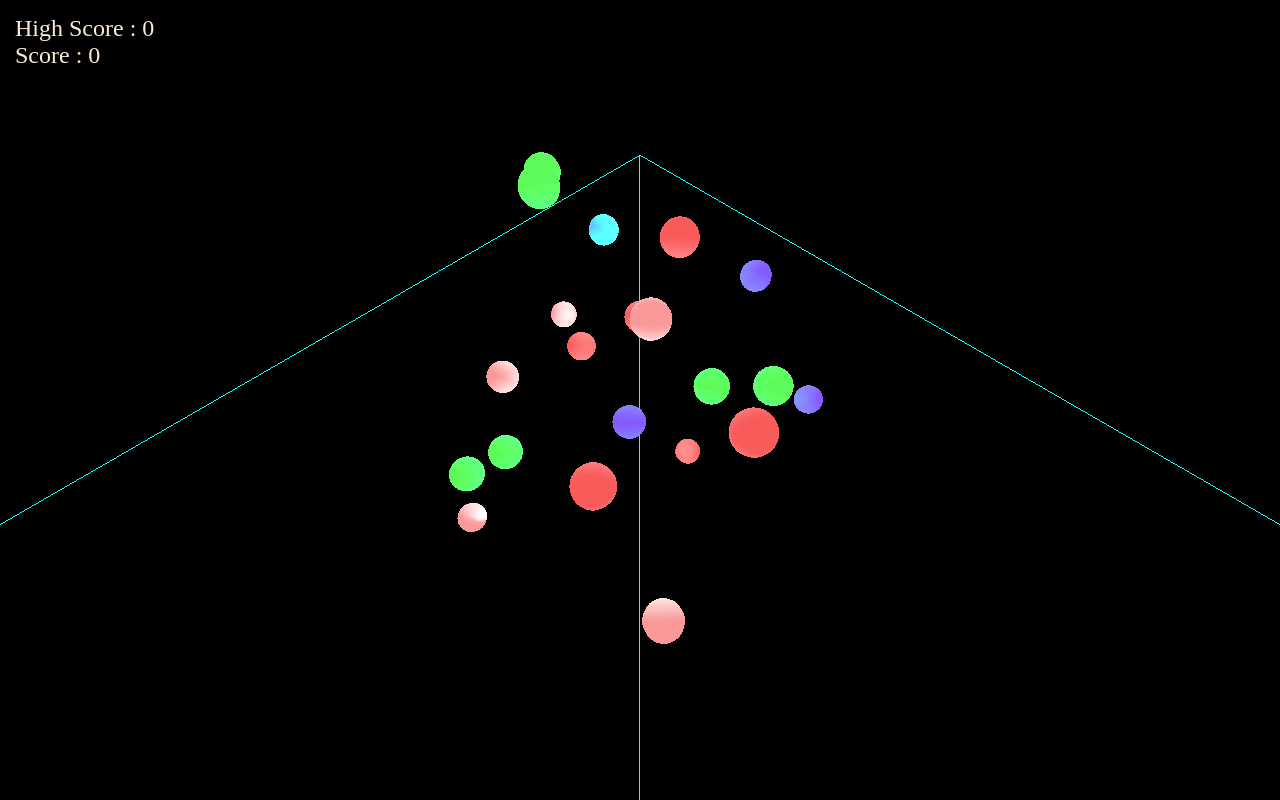
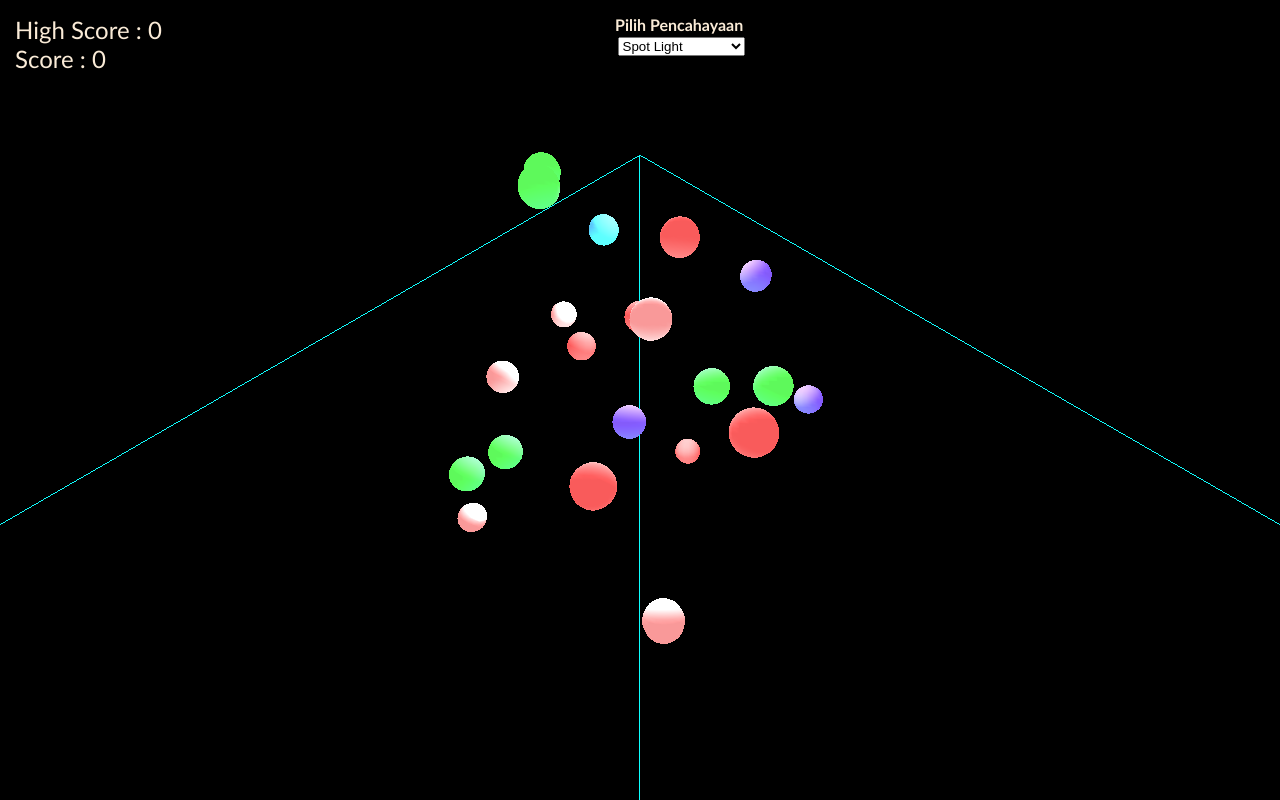
Before and after one commit to fikrisandi/Grafkom-D-Kelompok-4, a plain HTML site: page Tugas-Kelompok-4/index.html in a window 1280 px wide. Drawn offline with Linux system fonts and the light colour scheme.

Commit message:
Score by color geometry

```diff
--- a/Tugas-Kelompok-4/index.html
+++ b/Tugas-Kelompok-4/index.html
@@ -14,10 +14,21 @@
             padding: 0;
         }
         .scoreboard {
+            font-family: 'Optima';
             position: absolute;
             padding: 15px;
             font-size: 1.5rem;
             color: antiquewhite;
+        }
+        .lighting {
+            text-align:center;
+            position: absolute;
+            padding: 15px;
+            font-family: 'Optima';
+            font-weight: bold;
+            font-size: 25;
+            color: antiquewhite;
+            margin-left: 600px;
         }
     </style>
 </head>
@@ -25,6 +36,16 @@
     <div class="scoreboard">
         <p>High Score : <span id="highscore">0</span></p>
         <p>Score : <span id="score">0</span></p>
+    </div>
+    <div class="lighting">
+        <p>Pilih Pencahayaan</p>
+        <select name="light" id="light" style="margin: 2%;">
+            <option value="0">Spot Light</option>
+            <option value="1">Ambient Light</option>
+            <option value="2">Point Light</option>
+            <option value="3">Hemisphere Light</option>
+            <option value="4">Directional Light</option>
+        </select>
     </div>
 </body>
 </html>
@@ -37,17 +58,24 @@
         return x + from;
     };
 
+    const colorPink = 0xf99999;
+    const colorRed = 0xf95b5b;
+    const colorPurple = 0x845bf9;
+    const colorBlue = 0x5bc9f9;
+    const colorGreen = 0x5ef95b;
+
     let createCube = function() {
         let geometry = new THREE.SphereGeometry(2, 16, 16);
 
         // warna untuk sphere ada 5 jenis
         const colorList = [
-        0xf99999,
-        0xf95b5b,
-        0x845bf9,
-        0x5bc9f9,
-        0x5ef95b,
+        colorPink,
+        colorRed,
+        colorPurple,
+        colorBlue,
+        colorGreen,
         ];
+
         let color = colorList[Math.floor(randomInRange(0, 5))];
         let emissive = color + 0.05;
 
@@ -66,8 +94,8 @@
         scene.add(sphere);
     };
 
-    let scoreCorrect = 10;
-    let scoreWrong = -10;
+    // let scoreCorrect = 10;
+    // let scoreWrong = -10;
     let currentScore = 0;
     let highScore = 0;
     let elementScore = document.getElementById("score");
@@ -92,9 +120,44 @@
             selectedObject.push(intersects);
             originalColors.push(intersects[0].object.material.color.getHex());
 
-            console.log(intersects);
-            console.log(originalColors);
-            console.log(selectedObject);
+            // console.log(intersects);
+            // console.log(originalColors);
+            // console.log(selectedObject);
+
+            let colorObj = "0x" + intersects[0].object.material.color.getHexString();
+
+            if (colorObj == colorPink){
+                currentScore += 20;
+                console.log("Warna: " + colorObj);
+                console.log(currentScore);
+                elementScore.innerHTML = currentScore;
+            } else if(colorObj == colorRed){
+                currentScore -= 30;
+                console.log("Warna: " + colorObj);
+                console.log(currentScore);
+                elementScore.innerHTML = currentScore;
+            } else if(colorObj == colorPurple){
+                currentScore += 40;
+                console.log("Warna: " + colorObj);
+                console.log(currentScore);
+                elementScore.innerHTML = currentScore;
+            } else if(colorObj == colorBlue){
+                currentScore -= 10;
+                console.log("Warna: " + colorObj);
+                console.log(currentScore);
+                elementScore.innerHTML = currentScore;
+            } else if(colorObj == colorGreen){
+                currentScore += 30;
+                console.log("Warna: " + colorObj);
+                console.log(currentScore);
+                elementScore.innerHTML = currentScore;
+            }
+            else{
+                currentScore += 100;
+                console.log("Warna: " + colorObj);
+                console.log(currentScore);
+                elementScore.innerHTML = currentScore;
+            }
 
             selectedObject.forEach(object => {
                 object[0].object.geometry.dispose();
@@ -103,12 +166,6 @@
                 renderer.renderLists.dispose();
 
             });
-
-
-                    currentScore += scoreCorrect;
-                    console.log(currentScore);
-                    elementScore.innerHTML = currentScore;
-
 
             // kondisi objek yang dipilih lebih dari satu
             // if(selectedObject.length > 1 ) {
@@ -177,6 +234,37 @@
         setTimeout(generateCube, speed);
     }
 
+    let lightingEffect = function(){
+        const spot = new THREE.SpotLight(0xffffff, 0.8);
+        spot.position.set(3, 30, 3);
+        const ambient = new THREE.AmbientLight(0xffffff, 0.8);
+        ambient.position.set(3, 0, 3);
+        const point = new THREE.PointLight(0xffffff, 1, 100);
+        point.position.set(-10, -10, 0);
+        const hemi = new THREE.HemisphereLight(0x87CEEB, 0x964B00, 1);
+        hemi.position.set(-10, 10, 0);
+        const directional = new THREE.DirectionalLight( 0xffffff );
+        directional.position.set( 0, 1, 1 ).normalize();
+
+        const lights = [spot, ambient, point, hemi, directional];
+
+        lights.forEach((light) => scene.add(light));
+
+        lights.forEach((light) => {
+                light.visible = false;
+        });
+        lights[0].visible = true;
+
+        const selectedLight = document.getElementById('light');
+        selectedLight.addEventListener('change', (e) => {
+                const selected = e.target.value;
+                lights.forEach((light) => {
+                        light.visible = false;
+                });
+                lights[selected].visible = true;
+        });
+    }
+
     // set up the environment -
     // initiallize scene, camera, objects and renderer
     let init = function() {
@@ -199,6 +287,9 @@
         scene.add(light2);
         light.position.set(0, 30, 0);
         light2.position.set(0, -30, 0);
+
+        // Lighting effect
+        lightingEffect();
 
         // membuat dan memasukkan sphere ke dalam scene
         for(let i = 1; i <= 20; i++)
```
Lines whose indentation alone changed are shown as unchanged.
